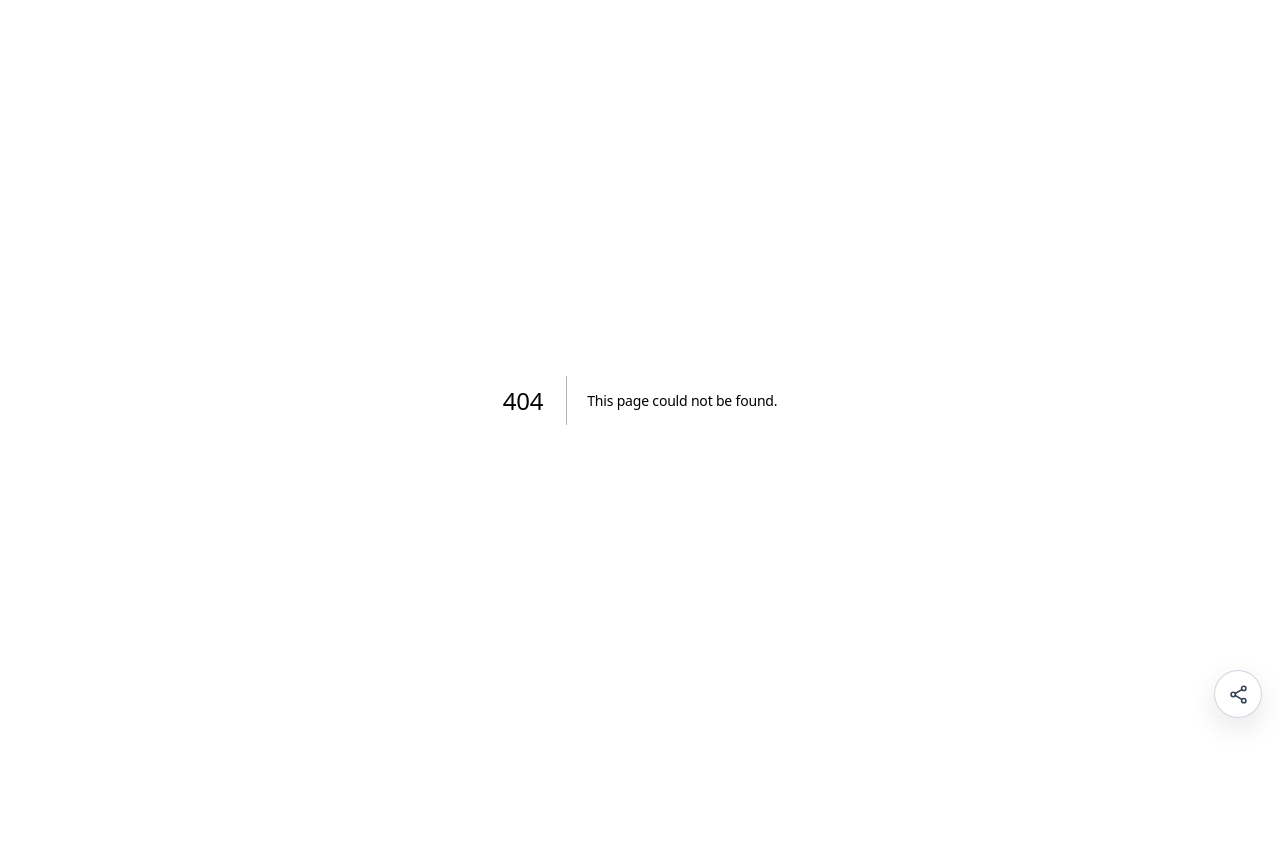
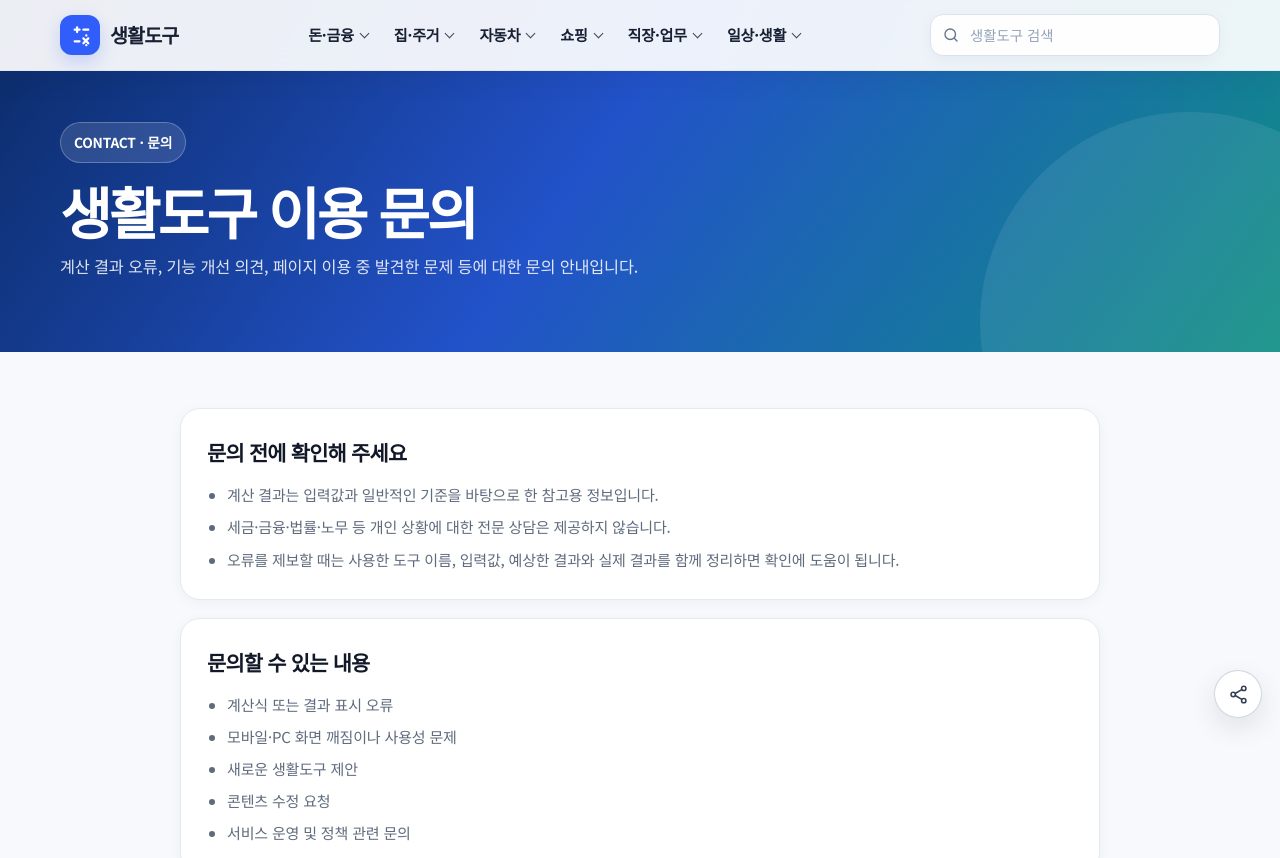
Before and after one commit to license-book/life-tools, a Next.js app: page /contact in a window 1280 px wide. Before the commit this address had no page. Shown: the top 858 px of the page. Built offline with nearby package versions, Linux system fonts and the light colour scheme.

Commit message:
Add contact information page

```diff
--- /dev/null
+++ b/app/contact/page.tsx
@@ -0,0 +1,11 @@
+import type { Metadata } from "next";
+import Link from "next/link";
+import SiteHeader from "@/components/layout/SiteHeader";
+
+export const metadata: Metadata = {
+  title: "문의 | 생활도구",
+  description: "생활도구 오류 제보, 개선 의견, 콘텐츠 관련 문의 안내입니다.",
+  alternates: { canonical: "/contact" },
+};
+
+export default function ContactPage(){return <><SiteHeader/><main><section className="info-hero"><div className="container"><span className="eyebrow">CONTACT · 문의</span><h1>생활도구 이용 문의</h1><p>계산 결과 오류, 기능 개선 의견, 페이지 이용 중 발견한 문제 등에 대한 문의 안내입니다.</p></div></section><section className="info-page"><div className="container info-layout"><article className="info-card"><h2>문의 전에 확인해 주세요</h2><ul><li>계산 결과는 입력값과 일반적인 기준을 바탕으로 한 참고용 정보입니다.</li><li>세금·금융·법률·노무 등 개인 상황에 대한 전문 상담은 제공하지 않습니다.</li><li>오류를 제보할 때는 사용한 도구 이름, 입력값, 예상한 결과와 실제 결과를 함께 정리하면 확인에 도움이 됩니다.</li></ul></article><article className="info-card"><h2>문의할 수 있는 내용</h2><ul><li>계산식 또는 결과 표시 오류</li><li>모바일·PC 화면 깨짐이나 사용성 문제</li><li>새로운 생활도구 제안</li><li>콘텐츠 수정 요청</li><li>서비스 운영 및 정책 관련 문의</li></ul></article><article className="info-card"><h2>연락 안내</h2><p>현재 생활도구는 별도의 회원 계정이나 개인정보 입력형 문의 폼을 운영하지 않습니다. 공개 문의 채널은 정식 운영 환경 확정 후 이 페이지에 안내할 예정입니다.</p><p>그 전까지는 서비스 이용에 필요한 안내를 사이트 내 정책 페이지와 각 도구의 설명·FAQ를 통해 제공하고 있습니다.</p><div className="info-links"><Link href="/about">서비스 소개</Link><Link href="/privacy">개인정보처리방침</Link><Link href="/terms">이용약관</Link></div></article></div></section></main></>}
```
